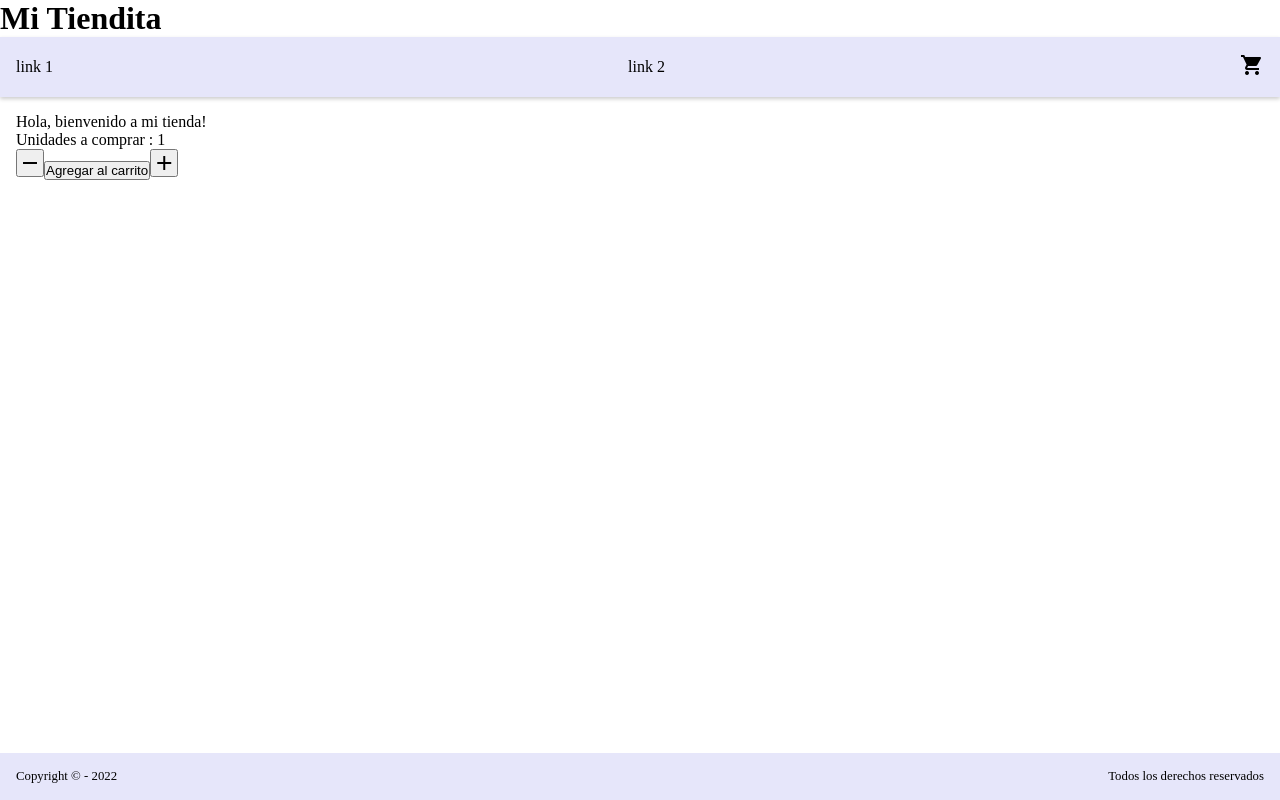
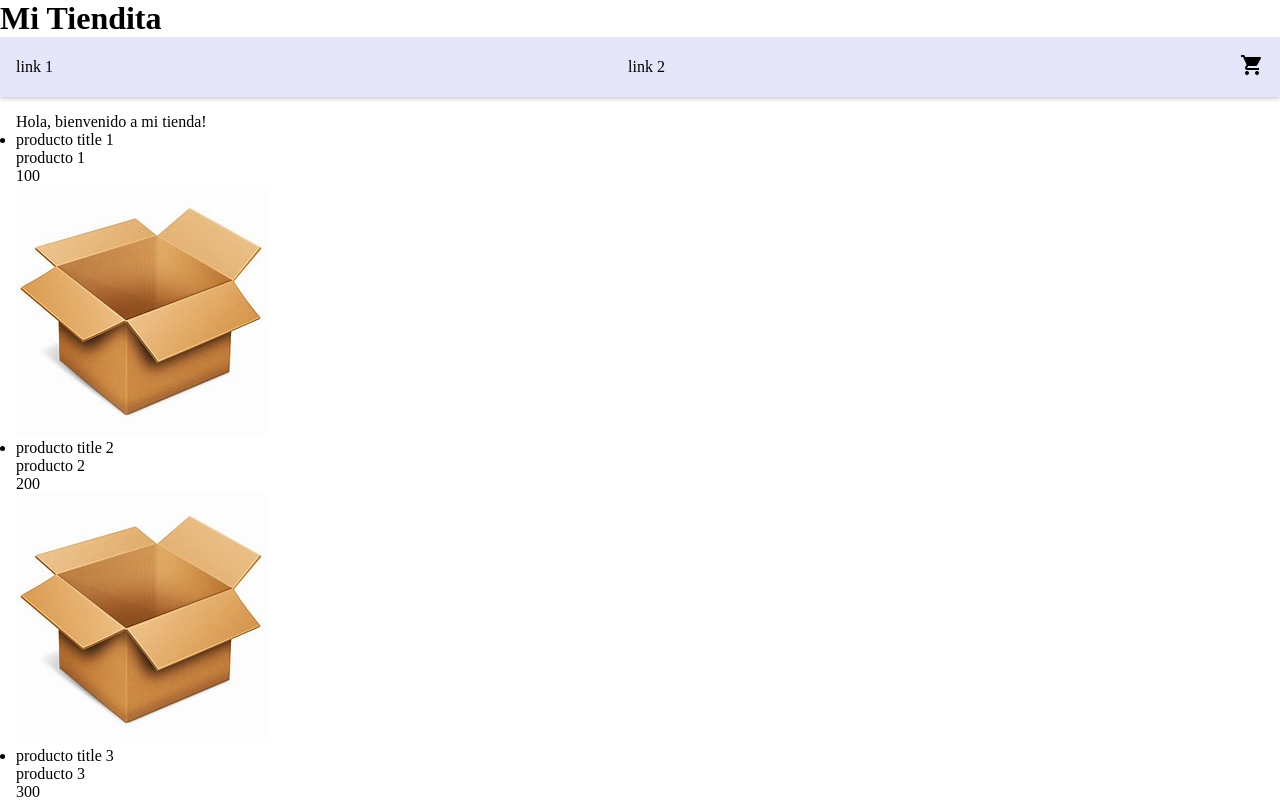
Before and after one commit to GabyChavezVeloz/ecommerce-gabrielachavez, a React (Create React App) app: page /producto/1 in a window 1280 px wide. Shown: the top 800 px of the page. Built offline with nearby package versions, Linux system fonts and the light colour scheme.

Commit message:
Catálogo con MAPS y Promises

```diff
--- /dev/null
+++ b/src/component/Item.js
@@ -0,0 +1,16 @@
+const Item = ({producto}) => {
+
+  return (
+    <>
+        <li>
+            <p>{producto.title}</p>
+            <p>{producto.description}</p>
+            <p>{producto.price}</p>
+            <p><img src={producto.pictureUrl}/></p>
+
+        </li>
+    </>
+  )
+}
+
+export default Item
--- /dev/null
+++ b/src/component/ItemList.js
@@ -0,0 +1,19 @@
+import Item from "./Item"
+
+const ItemList = ({productList}) => {
+
+  return (
+    <>
+
+      <ul>
+        {productList.map((producto,indice)=>{
+         return <Item key={producto.id} producto={producto}/>
+        })}
+      </ul>
+
+
+  </>
+  )
+}
+
+export default ItemList
--- a/src/component/ItemListContainer.js
+++ b/src/component/ItemListContainer.js
@@ -1,4 +1,44 @@
 import ItemCount from "./ItemCount"
+import ItemList from "./ItemList"
+import img from "./box.png"
+import { useEffect, useState } from "react"
+
+const productList = [
+    {
+      id: 1,
+      title:"producto title 1",
+      description: "producto 1",
+      price: 100,
+      pictureUrl: img
+    },
+    {
+      id: 2,
+      title:"producto title 2",
+      description: "producto 2",
+      price: 200,
+      pictureUrl: img
+    },
+    {
+      id: 3,
+      title:"producto title 3",
+      description: "producto 3",
+      price: 300,
+      pictureUrl: img
+    },
+    {
+      id: 4,
+      title:"producto title 4",
+      description: "producto 4",
+      price: 400,
+      pictureUrl: img
+      }
+  ]
+
+   const promesa = new Promise((res)=>{
+    setTimeout(()=>{
+        res(productList)
+    }, 2000)
+})
 
 const ItemListContainer = ({greeting}) => {
 
@@ -6,11 +46,23 @@ const ItemListContainer = ({greeting}) => {
     console.log("Productos a comprar: "+contador)
   }
 
+  const [productos, setProductos] = useState([])
+
+    useEffect(() =>{
+        promesa
+            .then((productList)=>{
+                setProductos(productList)
+            })
+
+
+    })
+
   return (
     <>
       <main>
         <div>{greeting}</div>
-        <ItemCount stock={10} init={1} onAdd={onAdd}/>
+        {/* <ItemCount stock={10} init={1} onAdd={onAdd}/> */}
+        <ItemList productList={productList}/>
       </main>
 
     </>
```
Also changed, not shown: src/component/box.png (added).
